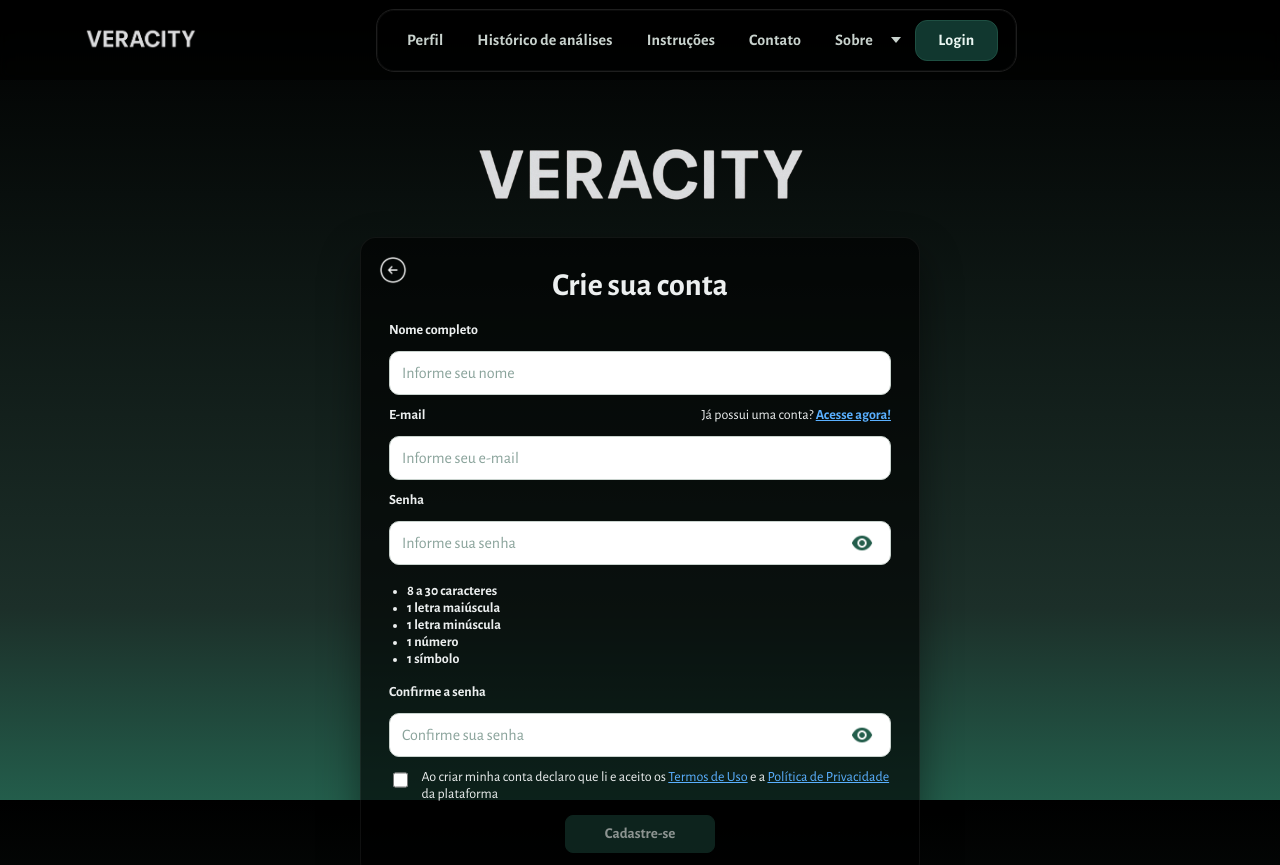
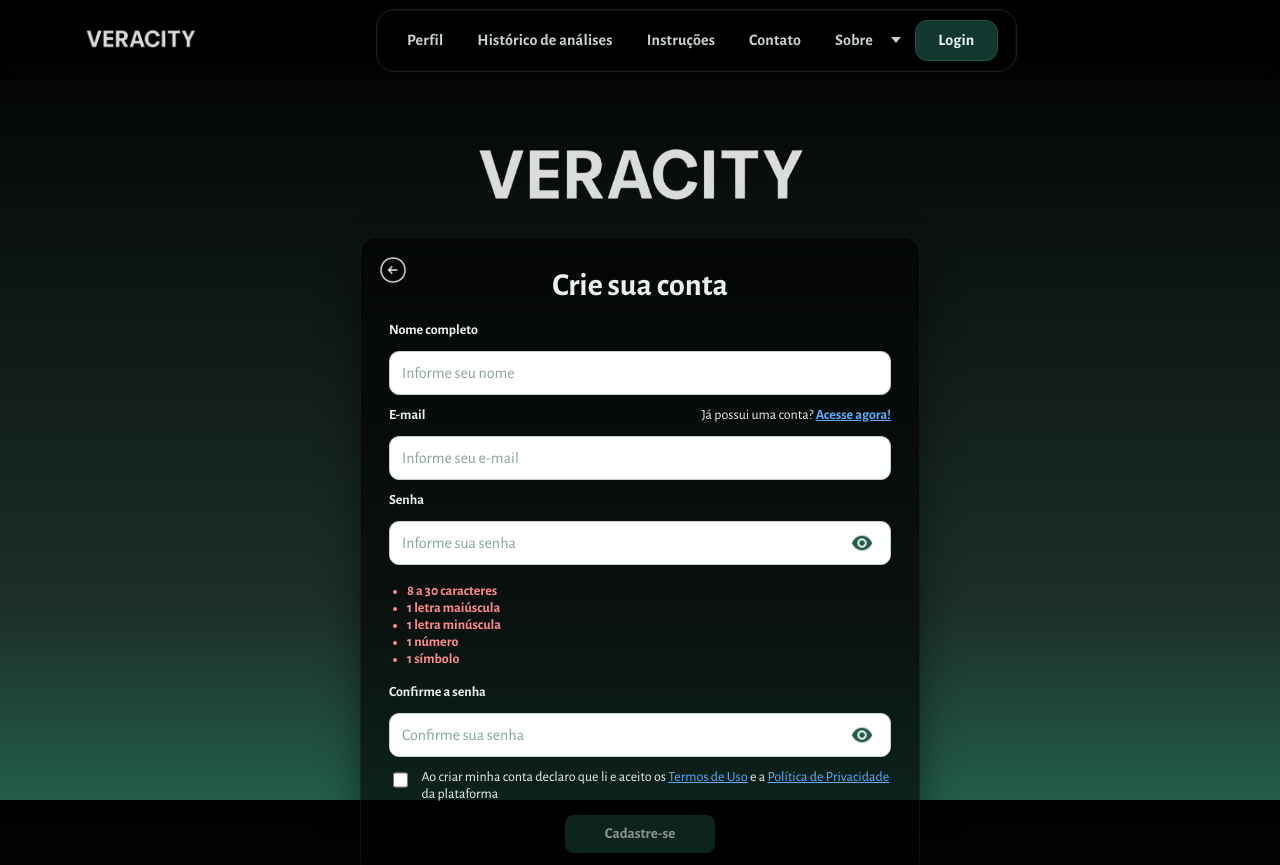
Before and after one commit to veracity-pfc/veracity-web, a React (Vite) app: page /sign-up in a window 1280 px wide. Shown: the top 865 px of the page. Built offline with nearby package versions, Linux system fonts and the light colour scheme; no server answers.

Commit message:
Implementando exclusão de conta

```diff
--- a/src/pages/Profile/Profile.jsx
+++ b/src/pages/Profile/Profile.jsx
@@ -214,7 +214,6 @@ export default function Profile() {
       await apiDeleteAccount();
       clearToken();
       setModalDeletedOk(true);
-      setTimeout(() => window.location.assign("/"), 1500);
     } catch (e) {
       setServerErr(e.message || "Falha ao excluir conta.");
     }
@@ -226,7 +225,6 @@ export default function Profile() {
       await apiInactivateAccount();
       clearToken();
       setModalDeactivatedOk(true);
-      setTimeout(() => window.location.assign("/"), 1500);
     } catch (e) {
       setServerErr(e.message || "Falha ao inativar conta.");
     }
@@ -257,7 +255,7 @@ export default function Profile() {
             onBlur={validateNameServer}
             placeholder="Nome completo"
           />
-          {errors.name && <span className={styles.err}>{errors.name}</span>}
+        {errors.name && <span className={styles.err}>{errors.name}</span>}
 
           <h3 style={{ marginTop: 18 }}>E-mail</h3>
           <input
--- a/src/pages/Register/Register.jsx
+++ b/src/pages/Register/Register.jsx
@@ -84,7 +84,6 @@ export default function Register() {
       if (err?.status === 409) {
         setErrEmail("E-mail já cadastrado.");
       } else {
-        console.error(err);
         setErrEmail(err.message || "Falha ao cadastrar.");
       }
     } finally {
@@ -161,11 +160,11 @@ export default function Register() {
           </div>
 
           <ul className={styles["pw-policy"]}>
-            <li className={policy.length ? "ok" : "err"}>8 a 30 caracteres</li>
-            <li className={policy.upper ? "ok" : "err"}>1 letra maiúscula</li>
-            <li className={policy.lower ? "ok" : "err"}>1 letra minúscula</li>
-            <li className={policy.digit ? "ok" : "err"}>1 número</li>
-            <li className={policy.symbol ? "ok" : "err"}>1 símbolo</li>
+            <li className={policy.length ? styles.ok : styles.err}>8 a 30 caracteres</li>
+            <li className={policy.upper ? styles.ok : styles.err}>1 letra maiúscula</li>
+            <li className={policy.lower ? styles.ok : styles.err}>1 letra minúscula</li>
+            <li className={policy.digit ? styles.ok : styles.err}>1 número</li>
+            <li className={policy.symbol ? styles.ok : styles.err}>1 símbolo</li>
           </ul>
 
           <label className="form-label" htmlFor="confirm">Confirme a senha</label>
```
